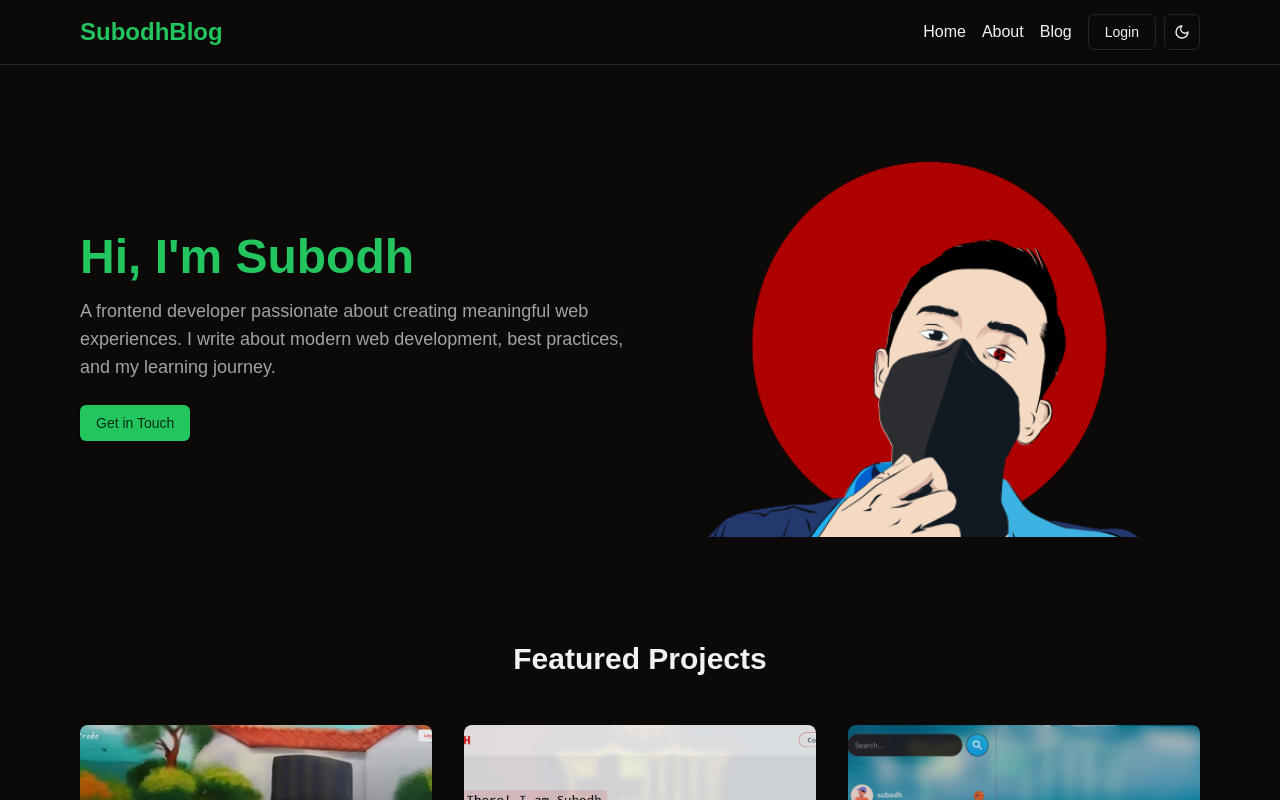
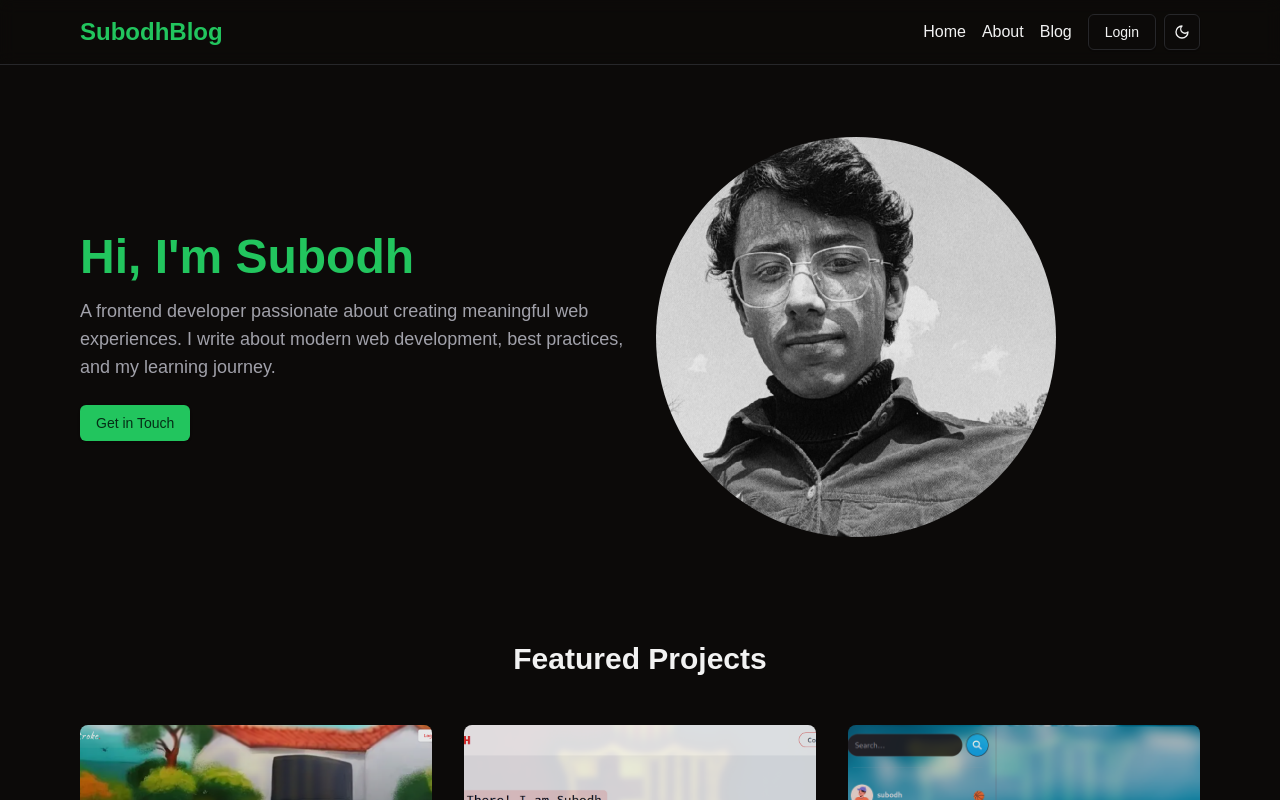
Before and after one commit to Subodh-Bny/subodh-blog, a Next.js app: page /about in a window 1280 px wide. Shown: the top 800 px of the page. Built offline with nearby package versions, Linux system fonts and the light colour scheme.

Commit message:
Change about picture

```diff
--- a/src/app/about/page.tsx
+++ b/src/app/about/page.tsx
@@ -53,10 +53,10 @@ export default function About() {
             initial={{ opacity: 0, scale: 0.9 }}
             animate={{ opacity: 1, scale: 1 }}
             transition={{ delay: 0.3 }}
-            className="relative h-[400px] rounded-lg overflow-hidden"
+            className="relative h-[400px] md:w-[400px] rounded-full overflow-hidden "
           >
             <Image
-              src="/subodh.png"
+              src="/profile.jpg"
               alt="subodh"
               fill
               className="object-cover"
--- a/src/app/page.tsx
+++ b/src/app/page.tsx
@@ -54,6 +54,7 @@ export default function Home() {
             height={500}
             src="/hero.svg"
             alt="blog hero image"
+            priority
             className="w-full h-full max-w-md mx-auto "
           />
         </div>
```
Also changed, not shown: public/profile.jpg (added).
